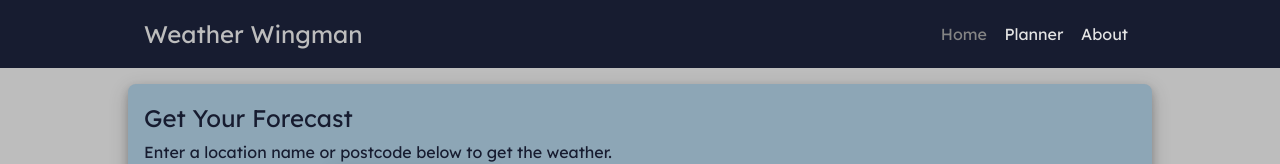
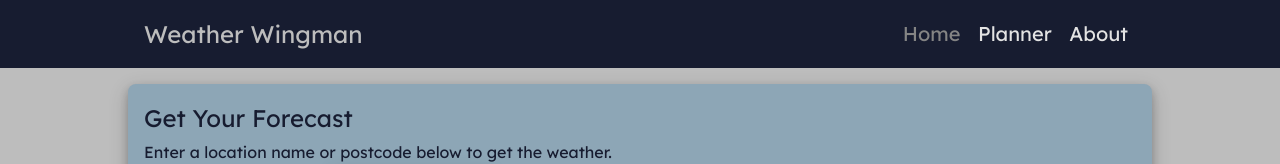
Before and after one commit to Alchamyst/alchamyst-weather-app, a React (Vite) app: page / in a window 1280 px wide. Shown: the top 164 px of the page. Built offline with nearby package versions, Linux system fonts and the light colour scheme.

Commit message:
update header styles.

```diff
--- a/src/components/header/Header.jsx
+++ b/src/components/header/Header.jsx
@@ -11,7 +11,7 @@ export default function Header () {
                 <div className='header-content'>
                     <header>
                         <div className='app-logo'>
-                            <a href="/"><img className='app-icon-64' src={appLogo64} alt="weather app icon" /></a>
+                            <a href="/"><img className='app-icon-64' src={appLogo64} alt="Weather Wingman Icon" /></a>
                         </div>
                         <div className='website-title'>
                             <h3 className='website-title-text text-light'>Weather Wingman</h3>
--- a/src/components/header/header.css
+++ b/src/components/header/header.css
@@ -12,6 +12,11 @@ header {
     display: flex;
     margin: 0;
     padding: 1rem;
+}
+
+.app-logo {
+    display: flex;
+    align-items: center;
 }
 
 .app-icon-64 {
--- a/src/components/navbar/navbar.css
+++ b/src/components/navbar/navbar.css
@@ -1,6 +1,10 @@
 nav {
     display: flex;
     align-items: center;
+}
+
+nav a {
+    font-size: 1.25rem;
 }
 
 nav > ul {
```
